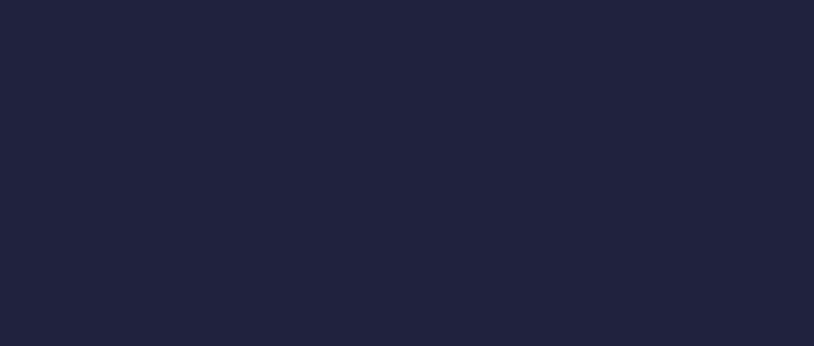
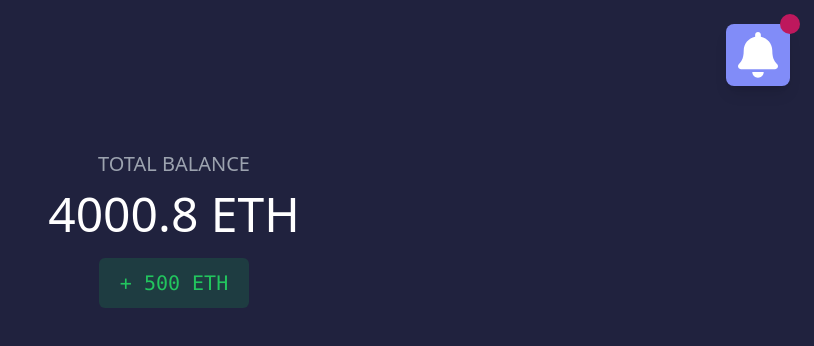
Before and after one commit to HackArchive/Vault-For-All, a React (Create React App) app: page /wallet in a window 1280 px wide. Shown: the top 346 px of the page, without its empty margins (466-1280 px from the left). Built offline with nearby package versions, Linux system fonts and the light colour scheme.

Commit message:
Added wallet ui

```diff
--- a/src/pages/Wallet.tsx
+++ b/src/pages/Wallet.tsx
@@ -5,7 +5,105 @@ export default function Wallet(){
 
 
     return(
-        <div className="w-[100vw] h-[100vh] bg-[#20223E] flex flex-col justify-center items-center">
+
+        <div className="w-[100vw] h-[100vh] bg-[#20223E] flex flex-col  items-center overflow-hidden">
+
+            <div className=" justify-end w-full flex justify-end ">
+                <div className="m-6 inline-flex relative w-fit">
+                <div className="absolute inline-block top-0 right-0 bottom-auto left-auto translate-x-2/4 -translate-y-1/2 rotate-0 skew-x-0 skew-y-0 scale-x-100 scale-y-100 p-2.5 text-xs bg-pink-700 rounded-full z-10"></div>
+                <div className="px-3 py-2 bg-indigo-400 flex items-center justify-center text-center rounded-lg shadow-lg">
+                    <div>
+                    <svg aria-hidden="true" focusable="false" data-prefix="fas" data-icon="bell" className="mx-auto text-white w-10" role="img" xmlns="http://www.w3.org/2000/svg" viewBox="0 0 448 512">
+                        <path fill="currentColor" d="M224 512c35.32 0 63.97-28.65 63.97-64H160.03c0 35.35 28.65 64 63.97 64zm215.39-149.71c-19.32-20.76-55.47-51.99-55.47-154.29 0-77.7-54.48-139.9-127.94-155.16V32c0-17.67-14.32-32-31.98-32s-31.98 14.33-31.98 32v20.84C118.56 68.1 64.08 130.3 64.08 208c0 102.3-36.15 133.53-55.47 154.29-6 6.45-8.66 14.16-8.61 21.71.11 16.4 12.98 32 32.1 32h383.8c19.12 0 32-15.6 32.1-32 .05-7.55-2.61-15.27-8.61-21.71z"></path>
+                    </svg>
+                    </div>
+                </div>
+                </div>
+            </div>
+
+
+            {/* <div className="flex flex-col bg-white m-auto p-auto overflow-hidden">
+                <h1
+                    className="flex py-5 lg:px-20 md:px-10 px-5 lg:mx-40 md:mx-20 mx-5 font-bold text-4xl text-gray-800"
+                >
+                    Example
+                </h1>
+                <div
+                    className="flex overflow-x-scroll pb-10 hide-scroll-bar"
+                >
+                    <div
+                    className="flex flex-nowrap lg:ml-40 md:ml-20 ml-10 "
+                    >
+                    <div className="inline-block px-3">
+                        <div
+                        className="w-64 h-64 max-w-xs overflow-hidden rounded-lg shadow-md bg-white hover:shadow-xl transition-shadow duration-300 ease-in-out"
+                        ></div>
+                    </div>
+                    <div className="inline-block px-3">
+                        <div
+                        className="w-64 h-64 max-w-xs overflow-hidden rounded-lg shadow-md bg-white hover:shadow-xl transition-shadow duration-300 ease-in-out"
+                        ></div>
+                    </div>
+                    <div className="inline-block px-3">
+                        <div
+                        className="w-64 h-64 max-w-xs overflow-hidden rounded-lg shadow-md bg-white hover:shadow-xl transition-shadow duration-300 ease-in-out"
+                        ></div>
+                    </div>
+                    <div className="inline-block px-3">
+                        <div
+                        className="w-64 h-64 max-w-xs overflow-hidden rounded-lg shadow-md bg-white hover:shadow-xl transition-shadow duration-300 ease-in-out"
+                        ></div>
+                    </div>
+                    <div className="inline-block px-3">
+                        <div
+                        className="w-64 h-64 max-w-xs overflow-hidden rounded-lg shadow-md bg-white hover:shadow-xl transition-shadow duration-300 ease-in-out"
+                        ></div>
+                    </div>
+                    <div className="inline-block px-3">
+                        <div
+                        className="w-64 h-64 max-w-xs overflow-hidden rounded-lg shadow-md bg-white hover:shadow-xl transition-shadow duration-300 ease-in-out"
+                        ></div>
+                    </div>
+                    <div className="inline-block px-3">
+                        <div
+                        className="w-64 h-64 max-w-xs overflow-hidden rounded-lg shadow-md bg-white hover:shadow-xl transition-shadow duration-300 ease-in-out"
+                        ></div>
+                    </div>
+                    <div className="inline-block px-3">
+                        <div
+                        className="w-64 h-64 max-w-xs overflow-hidden rounded-lg shadow-md bg-white hover:shadow-xl transition-shadow duration-300 ease-in-out"
+                        ></div>
+                    </div>
+                    <div className="inline-block px-3">
+                        <div
+                        className="w-64 h-64 max-w-xs overflow-hidden rounded-lg shadow-md bg-white hover:shadow-xl transition-shadow duration-300 ease-in-out"
+                        ></div>
+                    </div>
+                    <div className="inline-block px-3">
+                        <div
+                        className="w-64 h-64 max-w-xs overflow-hidden rounded-lg shadow-md bg-white hover:shadow-xl transition-shadow duration-300 ease-in-out"
+                        ></div>
+                    </div>
+                    <div className="inline-block px-3">
+                        <div
+                        className="w-64 h-64 max-w-xs overflow-hidden rounded-lg shadow-md bg-white hover:shadow-xl transition-shadow duration-300 ease-in-out"
+                        ></div>
+                    </div>
+                    </div>
+                </div>
+            </div> */}
+
+            <div className="flex flex-col w-[60%] h-[50vh]  mt-10 items-center cursor-pointer">
+                <p className="text-xl text-gray-400 font-extralight">TOTAL BALANCE</p>
+                <p className="text-grey-700 text-5xl text-white mt-3 font-extralight">4000.8 ETH</p>
+                <div className="w-[150px] h-[50px] bg-green-600 bg-opacity-20  flex justify-center items-center rounded-md mt-5">
+                    <p className="text-green-500 font-mono text-xl ">+ 500 ETH</p>
+                </div>
+            </div>
+
+            <div>
+
+            </div>
 
         </div>
     );
```
